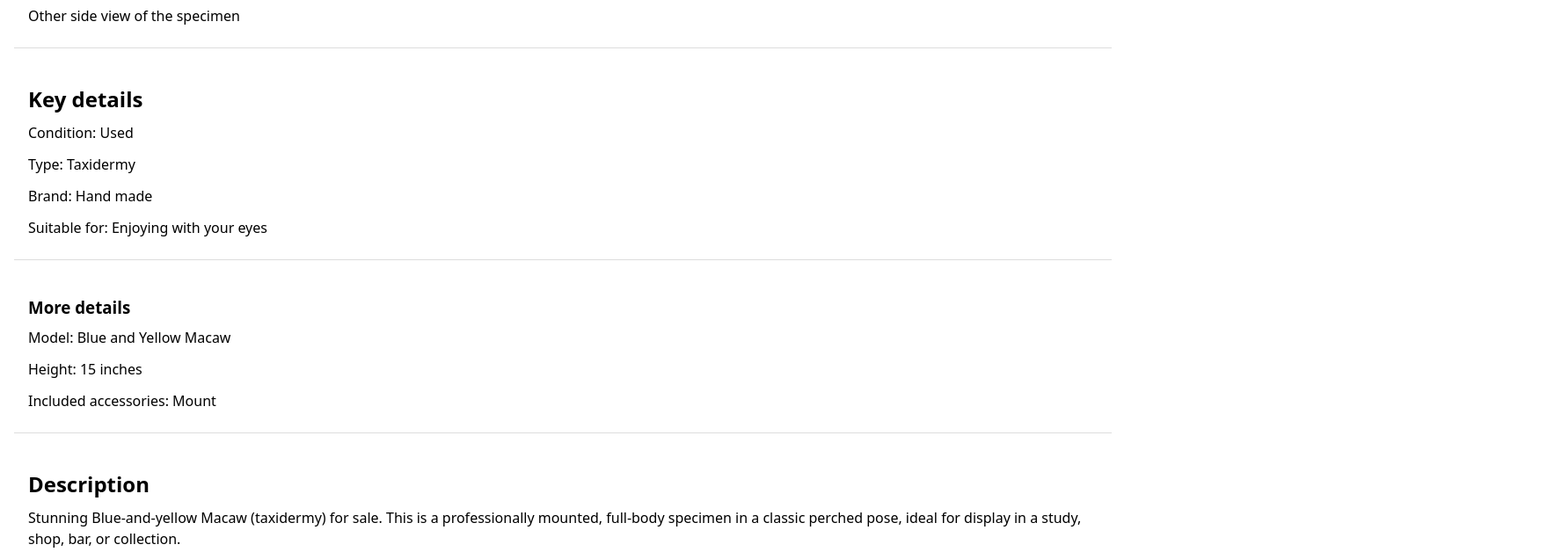
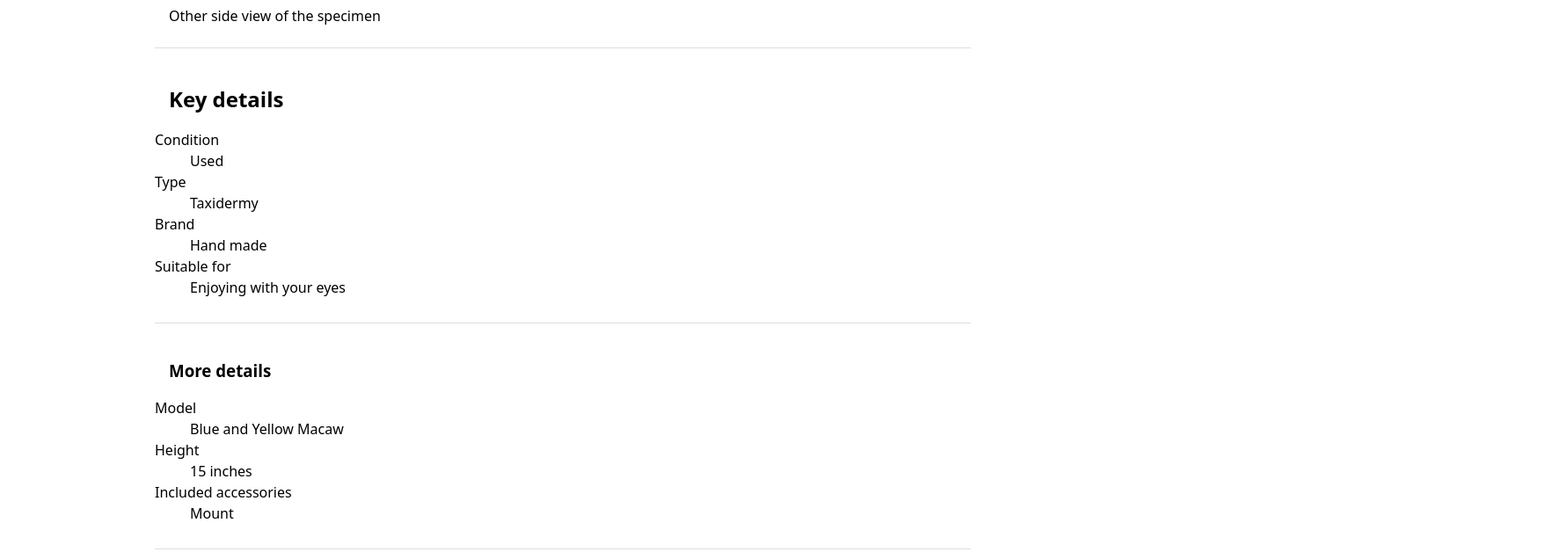
Before and after one commit to Htgan/UED100-A2, a plain HTML site: page index.html in a window 1280 px wide. Shown: the part 3273-3901 px from the top of the page at 88% size, 1776 px wide, since content can reach past the window. Drawn offline with Linux system fonts and the light colour scheme.

Commit message:
add page wrapper and deail lists

```diff
--- a/css/styles.css
+++ b/css/styles.css
@@ -1,8 +1,29 @@
-
+/* basic typography and spacing */
 body {
   margin: 0;
   font-family: system-ui, -apple-system, BlinkMacSystemFont, "Segoe UI", sans-serif;
   line-height: 1.5;
+}
+
+/* page wrapper to control width and horizontal padding */
+.page {
+  max-width: 960px;
+  margin: 0 auto;
+  padding: 0 1rem;
+}
+
+h1, h2, h3 {
+  margin: 1rem 0 0.5rem;
+}
+
+/* Only apply default margins to paragraphs and forms */
+p, form {
+  margin: 0 0 0.75rem;
+}
+
+/* reset section/header/footer/aside margins, let .section handle spacing */
+section, header, footer, aside {
+  margin: 0;
 }
 
 h1, h2, h3 {
--- a/index.html
+++ b/index.html
@@ -9,6 +9,7 @@
 </head>
 <body>
 
+  <div class="page">
     <header class="section">
       <h1>Blue and Yellow Macaw – Excellent Condition</h1>
       <p>
@@ -47,17 +48,42 @@
 
       <section id="key-details" class="section">
         <h2>Key details</h2>
-      <p>Condition: Used</p>
-      <p>Type: Taxidermy</p>
-      <p>Brand: Hand made</p>
-      <p>Suitable for: Enjoying with your eyes</p>
+        <dl>
+          <div>
+            <dt>Condition</dt>
+            <dd>Used</dd>
+          </div>
+          <div>
+            <dt>Type</dt>
+            <dd>Taxidermy</dd>
+          </div>
+          <div>
+            <dt>Brand</dt>
+            <dd>Hand made</dd>
+          </div>
+          <div>
+            <dt>Suitable for</dt>
+            <dd>Enjoying with your eyes</dd>
+          </div>
+        </dl>
       </section>
 
       <section id="more-details" class="section">
         <h3>More details</h3>
-      <p>Model: Blue and Yellow Macaw</p>
-      <p>Height: 15 inches</p>
-      <p>Included accessories: Mount</p>
+        <dl>
+          <div>
+            <dt>Model</dt>
+            <dd>Blue and Yellow Macaw</dd>
+          </div>
+          <div>
+            <dt>Height</dt>
+            <dd>15 inches</dd>
+          </div>
+          <div>
+            <dt>Included accessories</dt>
+            <dd>Mount</dd>
+          </div>
+        </dl>
       </section>
 
       <section id="description" class="section">
@@ -121,5 +147,6 @@
       <p>© 2025 Gumtree Pty Limited.</p>
     </footer>
 
+  </div>
 </body>
 </html>
```
Lines whose indentation alone changed are shown as unchanged.
